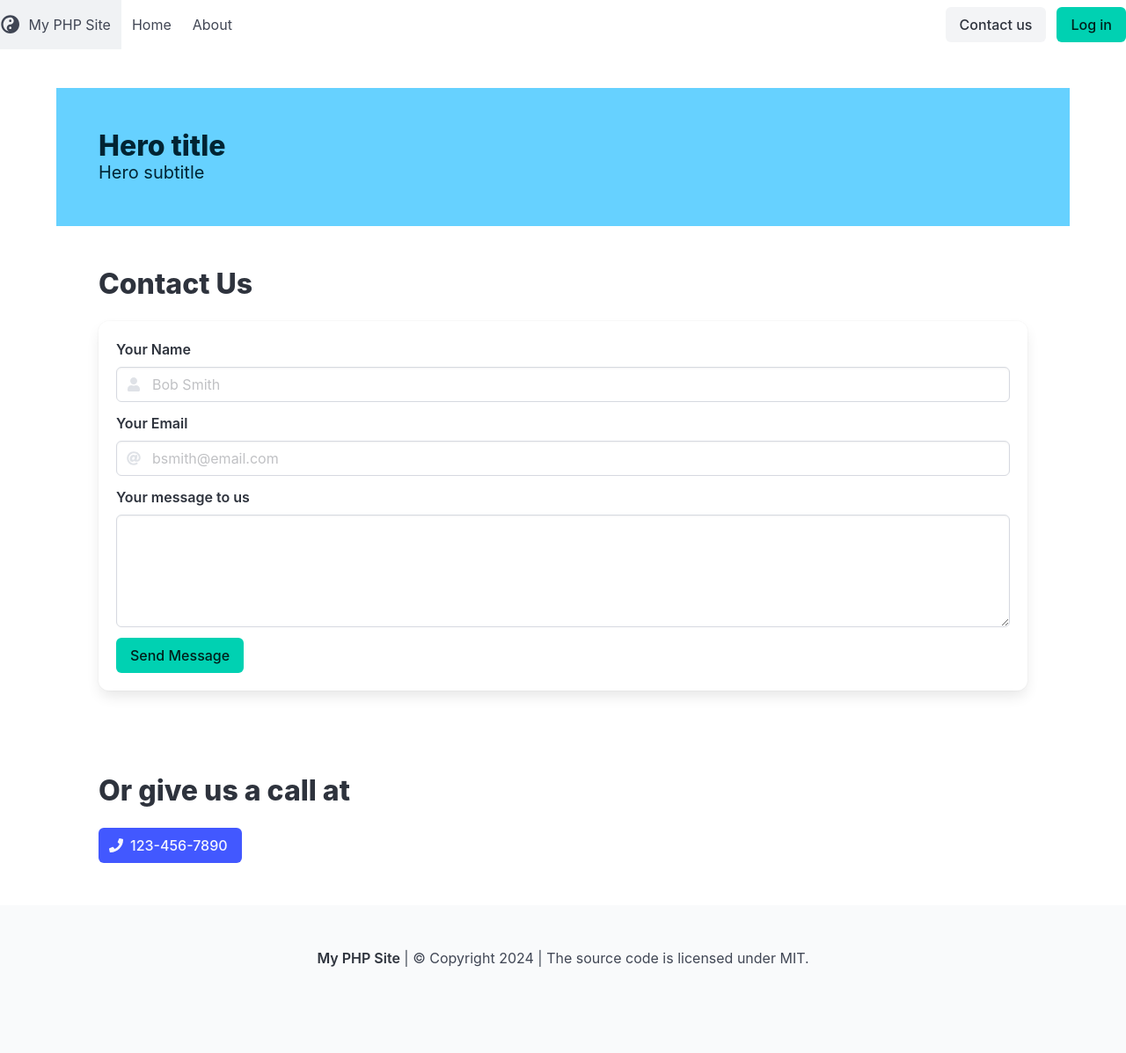
After one commit to davidmarrero2/Web3400-fall24, a PHP site: page /projects/00/contact.php in a window 1280 px wide. The commit adds this page. Shown: the whole page at 88% size. Run offline with PHP 8.4, Linux system fonts and the light colour scheme; some libraries are stand-ins or nearby versions.

Commit message:
update projects 00

```diff
--- /dev/null
+++ b/projects/00/contact.php
@@ -0,0 +1,71 @@
+<?php
+include 'config.php'; // Ensure this is at the top to use PDO for database connection
+
+if ($_SERVER['REQUEST_METHOD'] === 'POST') {
+    $name = $_POST['name'];
+    $email = $_POST['email'];
+    $message = $_POST['message'];
+
+    // Prepare statement to avoid SQL injection
+    $stmt = $pdo->prepare("INSERT INTO contact_us (name, email, message) VALUES (?, ?, ?)");
+    $stmt->execute([$name, $email, $message]);
+
+    // Redirect or display a success message
+    $_SESSION['messages'][] = 'Thank you for contacting us!';
+    header('Location: contact.php');
+    exit;
+}
+?>
+
+<?php include 'templates/head.php'; ?>
+<?php include 'templates/nav.php'; ?>
+
+    <!-- BEGIN YOUR CONTENT -->
+
+<section class="section">
+    <h1 class="title">Contact Us</h1>
+    <form class="box" action="contact.php" method="post">
+        <div class="field">
+            <label class="label">Your Name</label>
+            <div class="control has-icons-left">
+                <span class="icon is-left">
+                    <i class="fas fa-user"></i>
+                </span>
+                <input class="input" type="text" name="name" placeholder="Bob Smith" required>
+            </div>
+        </div>
+        <div class="field">
+            <label class="label">Your Email</label>
+            <div class="control has-icons-left">
+                <span class="icon is-left">
+                    <i class="fas fa-at"></i>
+                </span>
+                <input class="input" type="email" name="email" placeholder="bsmith@email.com" required>
+            </div>
+        </div>
+        <div class="field">
+            <label class="label">Your message to us</label>
+            <div class="control">
+                <textarea class="textarea" name="message" required></textarea>
+            </div>
+        </div>
+        <div class="field">
+            <div class="control">
+                <button class="button is-primary">Send Message</button>
+            </div>
+        </div>
+    </form>
+</section>
+<section class="section">
+    <h3 class="title">Or give us a call at</h3>
+    <a class="button is-link" href="tel:<?= $contactPhone ?>">
+        <span class="icon">
+            <i class="fas fa-phone"></i>
+        </span>
+        <span><?= $contactPhone ?></span>
+    </a>
+</section>
+
+    <!-- END YOUR CONTENT -->
+
+<?php include 'templates/footer.php'; ?>
--- a/projects/00/index.php
+++ b/projects/00/index.php
@@ -1,3 +1,4 @@
+<?php include 'config.php'; ?>
 <?php include 'templates/head.php'; ?>
 <?php include 'templates/nav.php'; ?>
 
--- a/projects/00/templates/footer.php
+++ b/projects/00/templates/footer.php
@@ -5,7 +5,7 @@
     <footer class="footer">
         <div class="content has-text-centered">
             <p>
-                <strong>My Webpage</strong> by <a href="#">Your Name</a>. The source code is licensed under MIT.
+            <strong><?= $siteName ?></strong> | &copy; Copyright 2024 | The source code is licensed under MIT.
             </p>
         </div>
     </footer>
--- a/projects/00/templates/head.php
+++ b/projects/00/templates/head.php
@@ -7,7 +7,7 @@
     <link rel="stylesheet" href="https://cdn.jsdelivr.net/npm/bulma@1.0/css/bulma.min.css">
     <script src="https://cdn.jsdelivr.net/npm/@vizuaalog/bulmajs@0.12/dist/bulma.min.js"></script>
     <script defer src="https://use.fontawesome.com/releases/v5.15.4/js/all.js"></script>
-    <title>My Webpage</title>
+    <title><?= $siteName ?></title>
 </head>
 
 <body class="has-navbar-fixed-top">
--- a/projects/00/templates/nav.php
+++ b/projects/00/templates/nav.php
@@ -4,12 +4,12 @@
         <!-- BEGIN MAIN NAV -->
         <nav class="navbar is-fixed-top" role="navigation" aria-label="main navigation">
             <div class="navbar-brand">
-                <a class="navbar-item" href="#">
+                <a class="navbar-item" href="index.php">
                     <span class="icon-text">
                         <span class="icon">
                             <i class="fas fa-yin-yang fa-lg"></i>
                         </span>
-                        <span>&nbsp;The Brand</span>
+                        <span>&nbsp;<?= $siteName ?></span>
                     </span>
                 </a>
                 <a class="navbar-burger" role="button" aria-label="menu" aria-expanded="false">
@@ -26,7 +26,7 @@
                 <div class="navbar-end">
                     <div class="navbar-item">
                         <div class="buttons">
-                            <a class="button is-light">Contact us</a>
+                            <a href="contact.php" class="button is-light">Contact us</a>
                             <a class="button is-primary">Log in</a>
                         </div>
                     </div>
@@ -44,6 +44,18 @@
           </section>
         <!-- END HERO -->
 
+        <!-- START USER MESSAGE-->
+
+        <?php if (!empty($_SESSION['messages'])) : ?>
+            <section class="notification is-warning">
+            <button class="delete"></button>
+            <?php echo implode('<br>', $_SESSION['messages']);
+            $_SESSION['messages'] = []; // Clear the user responses
+            ?>
+            </section>
+        <?php endif; ?>
+        <!-- END USER MESSAGE-->
+
     </header>
     <!-- END PAGE HEADER -->
 
```
Also changed, not shown: projects/00/.htaccess (added).
